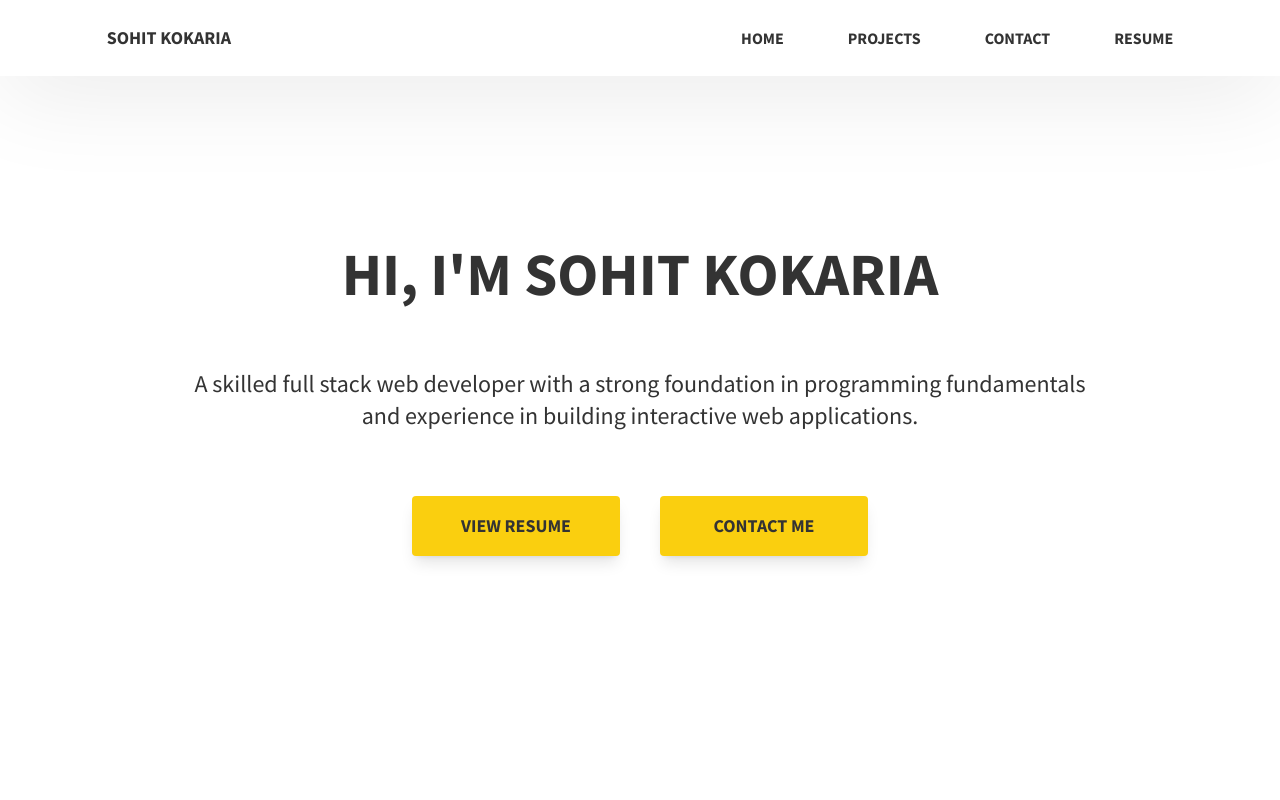
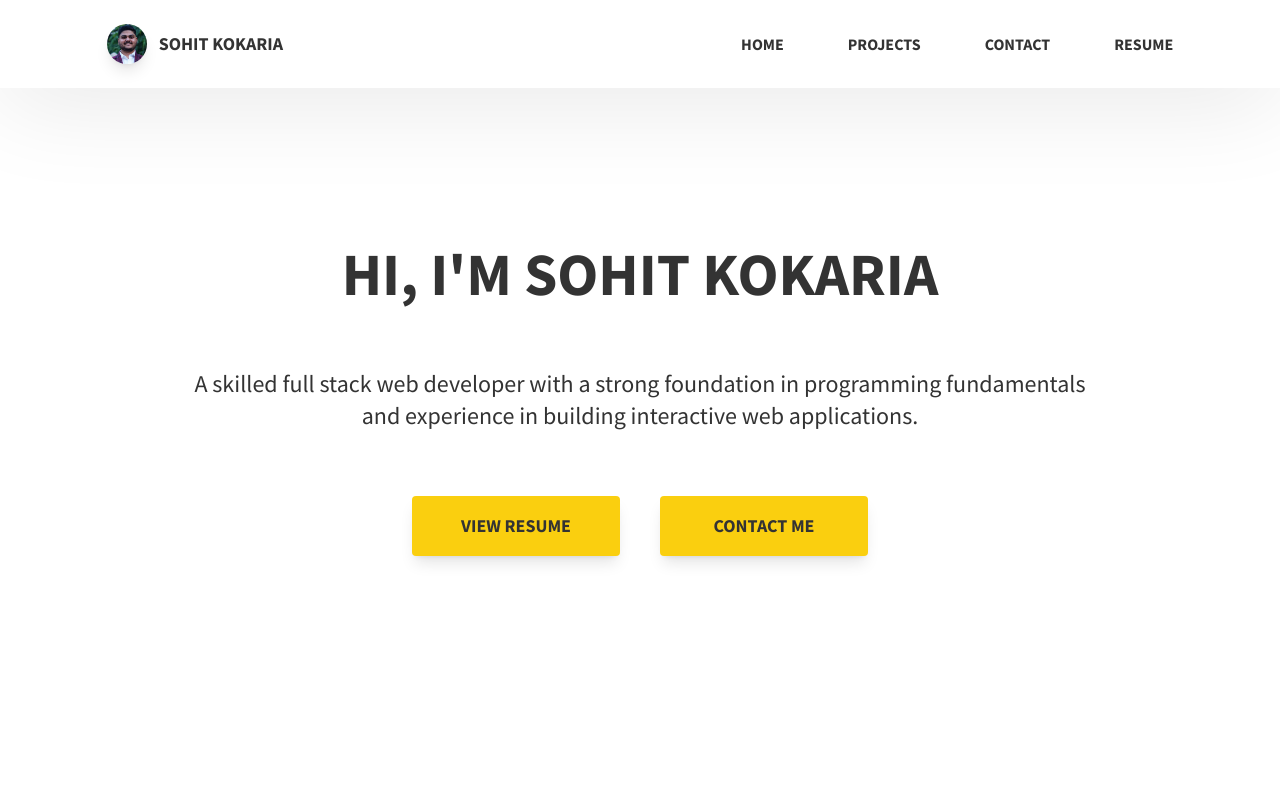
Before and after one commit to sohitkokaria/Portfolio, a React (Create React App) app: page / in a window 1280 px wide. Shown: the top 800 px of the page. Built offline with nearby package versions, Linux system fonts and the light colour scheme; the HTML template or start-up script is replaced by a standard one.

Commit message:
added profile image to navbar

```diff
--- a/src/scenes/Navbar.jsx
+++ b/src/scenes/Navbar.jsx
@@ -2,6 +2,7 @@ import React, { useState } from "react";
 import AnchorLink from "react-anchor-link-smooth-scroll";
 import { useNavigate, useLocation } from "react-router-dom";
 import useMediaQuery from "../hooks/useMediaQuery";
+import profileImage from "../assets/profile-image.jpg";
 
 const Link = ({ style, page }) => {
     const navigate = useNavigate();
@@ -39,7 +40,15 @@ const Navbar = () => {
     return (
         <nav className="z-40 w-full fixed top-0 py-6 bg-white shadow-3xl">
             <div className="flex items-center justify-between mx-auto w-5/6">
-                <h4 className="text-lg font-bold">SOHIT KOKARIA</h4>
+                <div className="flex gap-3 items-center hover:text-amber-400 transition duration-300 cursor-pointer">
+                    <Link page="HOME" style="absolute w-44 h-10 opacity-0"></Link>
+                    <img
+                        className="w-10 h-10 rounded-full shadow-lg"
+                        src={profileImage}
+                        alt="Profile Image"
+                    />
+                    <h4 className="text-lg font-bold ">SOHIT KOKARIA</h4>
+                </div>
 
                 {isSmallScreen ? (
                     <button
@@ -48,12 +57,16 @@ const Navbar = () => {
                     >
                         <i
                             className={`absolute fa-solid fa-bars text-lg transform transition-all duration-500 ${
-                                isMenuToggled ? "opacity-0  rotate-45" : "opacity-100  rotate-0 delay-100"
+                                isMenuToggled
+                                    ? "opacity-0  rotate-45"
+                                    : "opacity-100  rotate-0 delay-100"
                             }`}
                         ></i>
                         <i
                             className={`absolute fa-solid fa-xmark text-xl transform transition-all duration-500 ${
-                                isMenuToggled ? "opacity-100 rotate-0 delay-100" : "opacity-0 -rotate-45"
+                                isMenuToggled
+                                    ? "opacity-100 rotate-0 delay-100"
+                                    : "opacity-0 -rotate-45"
                             }`}
                         ></i>
                     </button>
```
